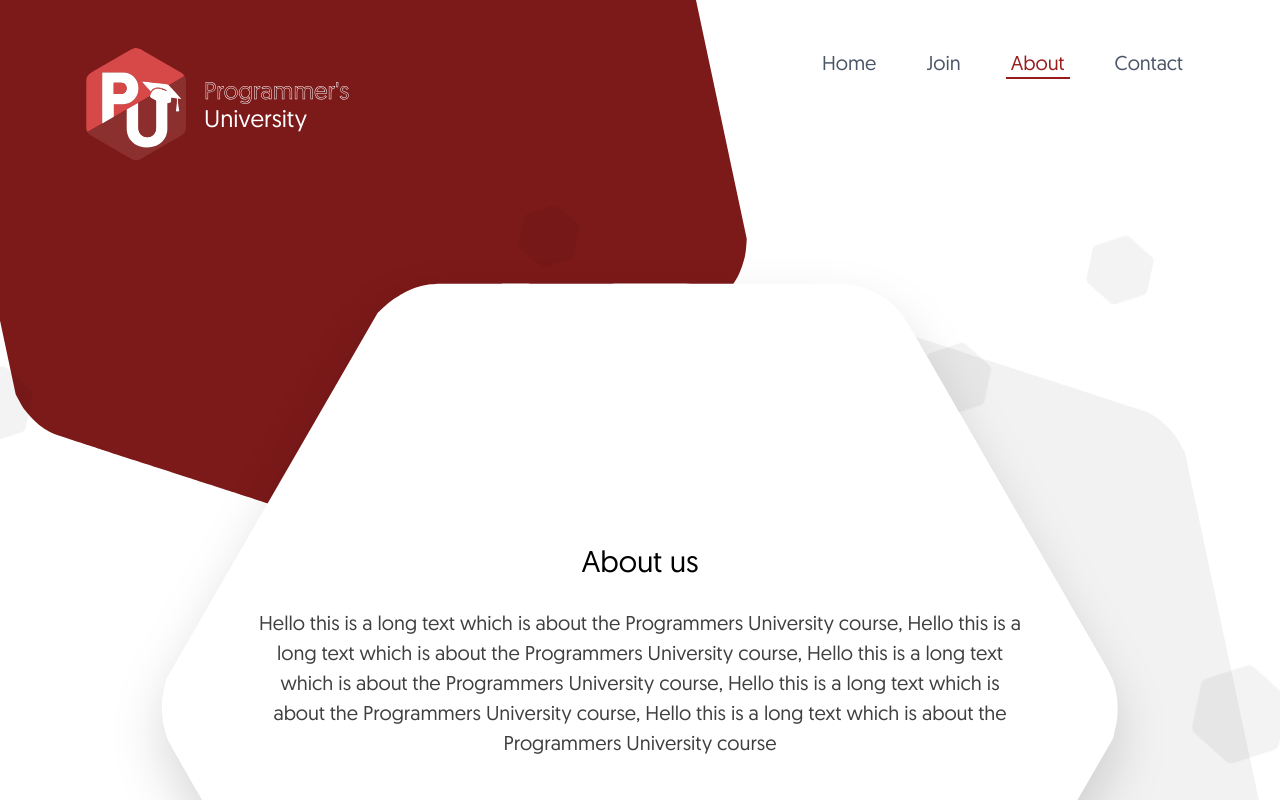
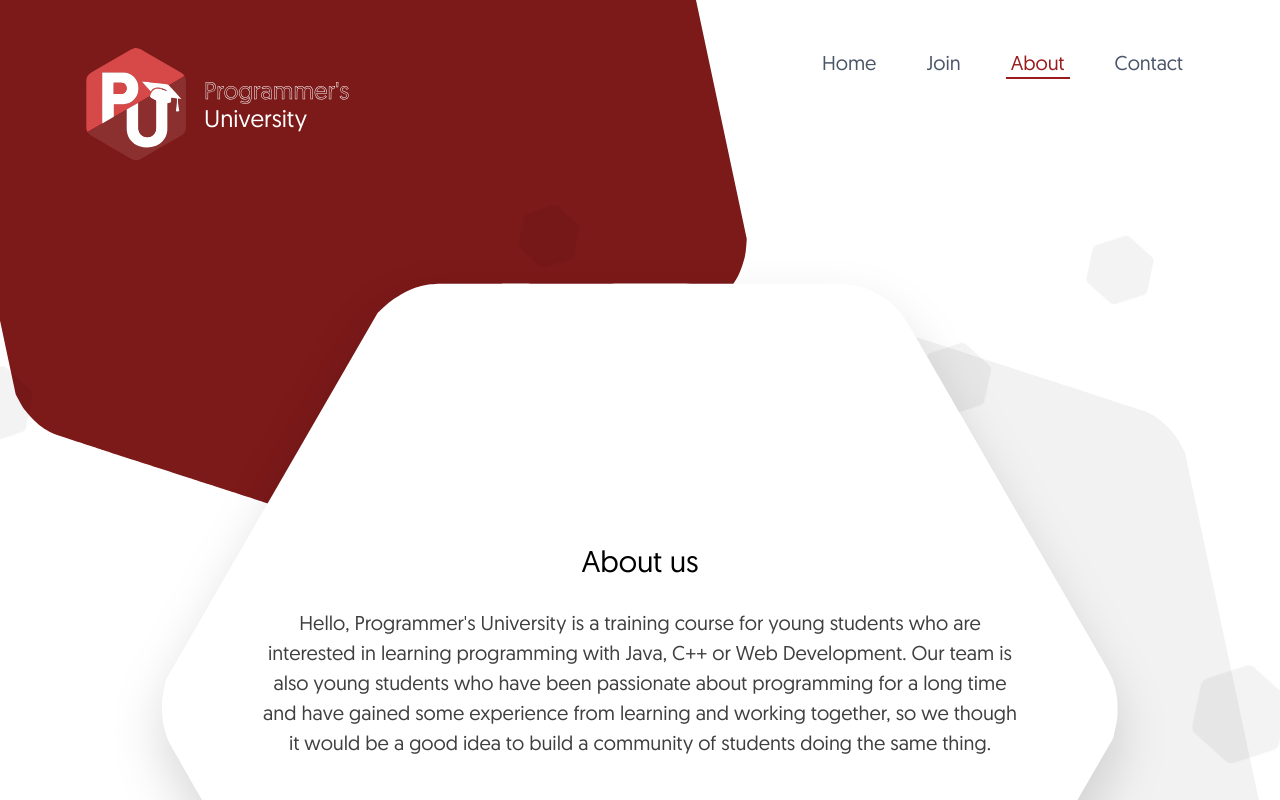
Before and after one commit to davud600/programmers-uni-site-client, a Next.js app: page /about in a window 1280 px wide. Built offline with nearby package versions, Linux system fonts and the light colour scheme.

Commit message:
chore: about content and some small stuff

```diff
--- a/src/components/PracticeQuestion.tsx
+++ b/src/components/home/PracticeQuestion.tsx
@@ -9,7 +9,7 @@ const PracticeQuestion = () => {
   };
 
   return (
-    <div className="flex flex-col p-4">
+    <div className="flex flex-col px-4">
       <span className="text-xl font-medium md:text-3xl">
         What would the following lines of code give us : <br></br>int a, int b =
         30, int c;<br></br>System.out.println(b); <br></br>
--- a/src/pages/about/index.tsx
+++ b/src/pages/about/index.tsx
@@ -11,12 +11,13 @@ const About = () => (
           <article className="-mt-24 flex flex-col justify-center text-center">
             <h1 className="text-lg text-black md:text-3xl">About us</h1>
             <p className="text-base text-black opacity-75 md:text-xl">
-              Hello this is a long text which is about the Programmers
-              University course, Hello this is a long text which is about the
-              Programmers University course, Hello this is a long text which is
-              about the Programmers University course, Hello this is a long text
-              which is about the Programmers University course, Hello this is a
-              long text which is about the Programmers University course
+              Hello, Programmer&apos;s University is a training course for young
+              students who are interested in learning programming with Java, C++
+              or Web Development. Our team is also young students who have been
+              passionate about programming for a long time and have gained some
+              experience from learning and working together, so we though it
+              would be a good idea to build a community of students doing the
+              same thing.
             </p>
           </article>
         </div>
--- a/src/pages/index.tsx
+++ b/src/pages/index.tsx
@@ -1,7 +1,7 @@
 import React from 'react';
 
 import CourseCardsContainer from '@/components/courses/CourseCardsContainer';
-import PracticeQuestion from '@/components/PracticeQuestion';
+import PracticeQuestion from '@/components/home/PracticeQuestion';
 import { Meta } from '@/layouts/Meta';
 import { Main } from '@/templates/Main';
 
@@ -29,7 +29,7 @@ const Index = () => {
       </section>
 
       <section id="practice-section">
-        <h1 className="pt-24 pb-16 text-2xl text-black md:text-4xl">
+        <h1 className="pt-28 pb-8 text-2xl text-black md:text-4xl">
           Practice.
         </h1>
         <PracticeQuestion />
```
